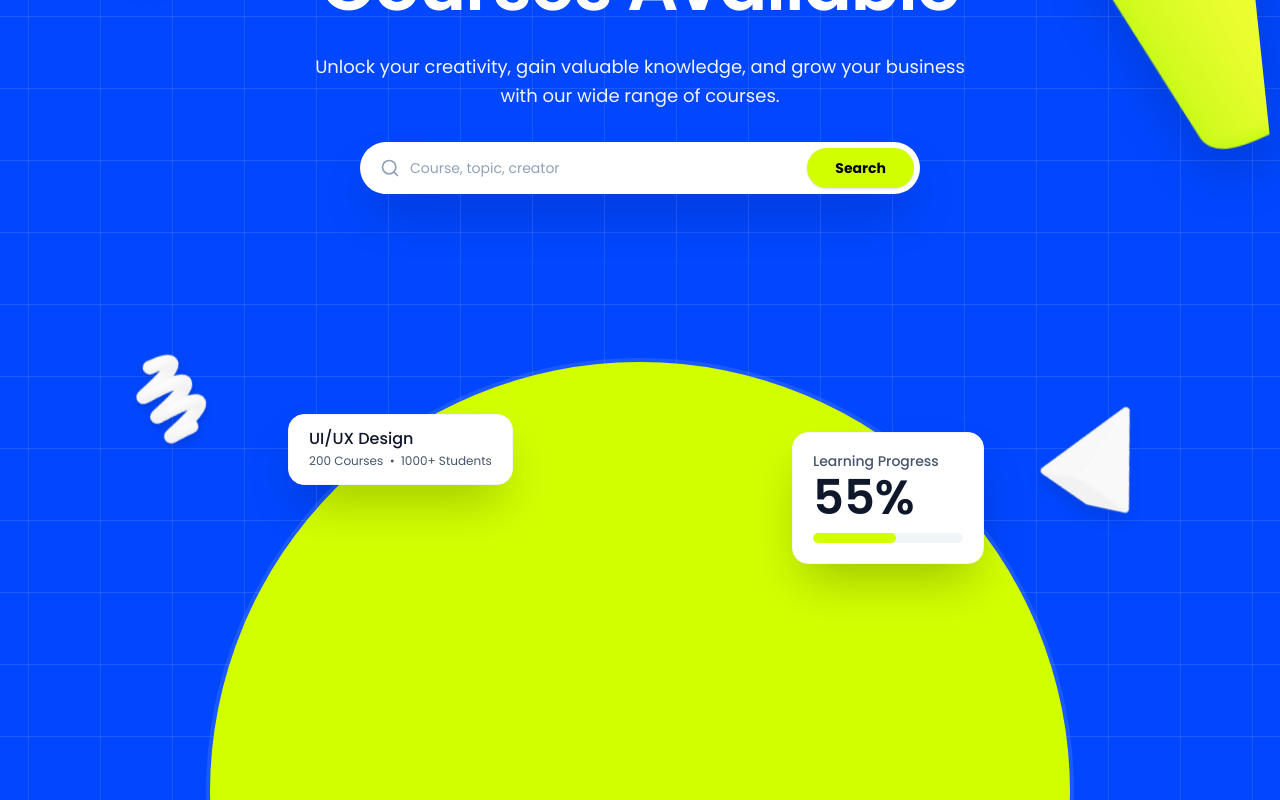
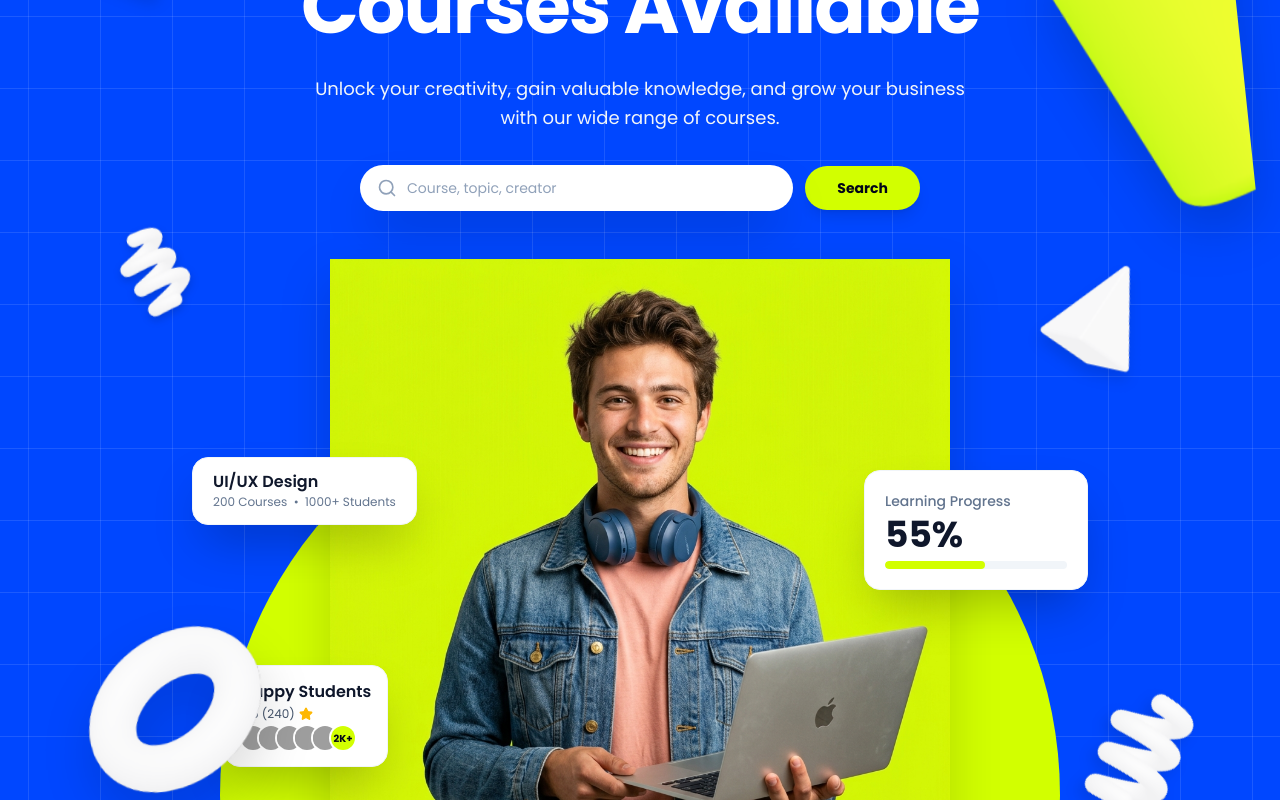
Before and after one commit to SujonRoyBD/bytespace, a Next.js app: page / in a window 1280 px wide. Shown: the part 280-1080 px from the top of the page. Built offline with nearby package versions, Linux system fonts and the light colour scheme; grey boxes are pictures that could not be loaded; a web font is replaced by a local one.

Commit message:
all update

```diff
--- a/src/components/home/hero-section.tsx
+++ b/src/components/home/hero-section.tsx
@@ -15,9 +15,9 @@ export function HeroSection() {
   };
 
   return (
-    <section className="w-full min-h-[750px] sm:min-h-[860px] lg:min-h-[960px] h-auto blueprint-grid text-white pt-8 sm:pt-14 pb-16 sm:pb-24 lg:pb-28 relative overflow-hidden">
+    <section className="w-full min-h-[780px] sm:min-h-[880px] lg:min-h-[960px] h-auto blueprint-grid text-white pt-10 sm:pt-16 pb-0 relative overflow-hidden flex flex-col justify-between">
       {/* 1. Yellow Pitch (Top-Left Lime Spiral) */}
-      <div className="absolute top-3 sm:top-8 left-2 sm:left-6 lg:left-12 w-16 sm:w-28 md:w-36 lg:w-48 pointer-events-none select-none z-10 animate-float-slow">
+      <div className="absolute top-4 sm:top-10 left-2 sm:left-6 lg:left-12 w-20 sm:w-36 lg:w-48 pointer-events-none select-none z-10 animate-float-slow">
         <Image
           src="/images/yellowpitch.png"
           alt="3D Yellow Pitch"
@@ -29,7 +29,7 @@ export function HeroSection() {
       </div>
 
       {/* 2. White Pitch (Mid-Left White Squiggle) */}
-      <div className="absolute top-[28%] sm:top-[34%] lg:top-[38%] left-2 sm:left-8 lg:left-28 w-10 sm:w-16 lg:w-28 pointer-events-none select-none z-10 animate-float-reverse opacity-70 sm:opacity-100">
+      <div className="absolute top-[36%] sm:top-[38%] left-3 sm:left-12 lg:left-24 w-12 sm:w-20 lg:w-28 pointer-events-none select-none z-10 animate-float-reverse opacity-90 sm:opacity-100">
         <Image
           src="/images/whitepitch.png"
           alt="3D White Squiggle"
@@ -41,7 +41,7 @@ export function HeroSection() {
       </div>
 
       {/* 3. Rounded Torus Ring (Bottom-Left Donut) */}
-      <div className="absolute bottom-2 sm:bottom-4 left-2 sm:left-6 lg:left-12 w-20 sm:w-32 md:w-44 lg:w-56 pointer-events-none select-none z-20 animate-float-slow">
+      <div className="absolute bottom-4 sm:bottom-8 left-2 sm:left-6 lg:left-12 w-24 sm:w-44 lg:w-64 pointer-events-none select-none z-20 animate-float-slow">
         <Image
           src="/images/rounded.png"
           alt="3D Rounded Torus"
@@ -53,7 +53,7 @@ export function HeroSection() {
       </div>
 
       {/* 4. Right Site (Top-Right Lime 3D Cylinder) */}
-      <div className="absolute top-2 sm:top-6 -right-2 sm:right-2 lg:right-6 w-16 sm:w-28 md:w-40 lg:w-52 pointer-events-none select-none z-10 animate-float-reverse">
+      <div className="absolute top-4 sm:top-8 -right-2 sm:right-4 lg:right-10 w-24 sm:w-40 lg:w-60 pointer-events-none select-none z-10 animate-float-reverse">
         <Image
           src="/images/rightSite.png"
           alt="3D Lime Cylinder"
@@ -65,7 +65,7 @@ export function HeroSection() {
       </div>
 
       {/* 5. Trivuj (Mid-Right White Pyramid/Triangle) */}
-      <div className="absolute top-[36%] sm:top-[42%] right-2 sm:right-10 lg:right-28 w-12 sm:w-20 lg:w-36 pointer-events-none select-none z-10 animate-float-slow opacity-70 sm:opacity-100">
+      <div className="absolute top-[40%] sm:top-[42%] right-4 sm:right-16 lg:right-28 w-14 sm:w-24 lg:w-36 pointer-events-none select-none z-10 animate-float-slow opacity-90 sm:opacity-100">
         <Image
           src="/images/trivuj.png"
           alt="3D White Triangle"
@@ -77,7 +77,7 @@ export function HeroSection() {
       </div>
 
       {/* 6. White Pitch (Bottom-Right White Squiggle) */}
-      <div className="absolute bottom-4 sm:bottom-6 right-2 sm:right-6 lg:right-16 w-14 sm:w-24 lg:w-36 pointer-events-none select-none z-10 animate-float-reverse">
+      <div className="absolute bottom-6 sm:bottom-12 right-2 sm:right-8 lg:right-16 w-16 sm:w-28 lg:w-40 pointer-events-none select-none z-10 animate-float-reverse">
         <Image
           src="/images/whitepitch.png"
           alt="3D White Pitch"
@@ -89,90 +89,92 @@ export function HeroSection() {
       </div>
 
       {/* MAIN HERO CONTENT */}
-
-      <div className="max-w-5xl mx-auto px-4 sm:px-6 lg:px-8 relative z-10 text-center space-y-4 sm:space-y-6">
+      <div className="max-w-5xl mx-auto px-4 sm:px-6 lg:px-8 relative z-10 text-center space-y-4 sm:space-y-6 pt-2">
         {/* Main Headline */}
-        <h1 className="font-semibold text-3xl sm:text-5xl md:text-6xl lg:text-[72px] leading-[115%] sm:leading-[120%] tracking-[-1%] text-center max-w-4xl mx-auto px-2">
+        <h1 className="font-bold text-3xl sm:text-5xl md:text-6xl lg:text-[76px] leading-[115%] sm:leading-[118%] tracking-tight text-center max-w-5xl mx-auto px-2 text-white">
           Get Access to Hundreds <br className="hidden sm:inline" />
           Courses Available
         </h1>
 
         {/* Subtitle */}
-        <p className="font-satoshi font-normal text-xs sm:text-base md:text-[18px] leading-[160%] tracking-[0%] text-center max-w-2xl mx-auto px-2 text-slate-100">
+        <p className="font-satoshi font-normal text-xs sm:text-base md:text-[18px] leading-[160%] text-center max-w-2xl mx-auto px-2 text-slate-100 mt-3 sm:mt-5">
           Unlock your creativity, gain valuable knowledge, and grow your
           business with our wide range of courses.
         </p>
 
-        {/* Search Bar Pill Container */}
-        <div className="max-w-md sm:max-w-xl mx-auto pt-1 sm:pt-2 pb-2 px-2">
+        {/* Search Bar Container */}
+        <div className="max-w-xl mx-auto mt-4 sm:mt-8 px-2 w-full">
           <form
             onSubmit={handleSearch}
-            className="relative flex items-center bg-white rounded-full p-1.5 pl-3.5 sm:pl-5 shadow-2xl transition-all focus-within:ring-2 focus-within:ring-[#D2FF00]/50"
+            className="flex items-center justify-center gap-2 sm:gap-3 w-full"
           >
-            <Search className="w-4 h-4 sm:w-5 sm:h-5 text-slate-400 mr-2 sm:mr-2.5 shrink-0" />
+            <div className="relative flex items-center bg-white rounded-full px-4 py-2 sm:py-3 shadow-2xl flex-1 min-w-0 border border-white/20">
+              <Search className="w-4 h-4 sm:w-5 sm:h-5 text-slate-400 mr-2.5 shrink-0" />
               <input
                 type="text"
                 value={searchQuery}
                 onChange={(e) => setSearchQuery(e.target.value)}
                 placeholder="Course, topic, creator"
-              className="w-full bg-transparent text-slate-900 text-xs sm:text-sm focus:outline-none placeholder:text-slate-400 font-normal py-1.5 sm:py-2 min-w-0"
+                className="w-full bg-transparent text-slate-900 text-xs sm:text-sm focus:outline-none placeholder:text-slate-400 font-normal min-w-0"
               />
+            </div>
             <button
               type="submit"
-              className="bg-[#D2FF00] hover:bg-[#c2ee00] text-slate-950 font-bold text-xs sm:text-sm px-4 sm:px-7 py-2 sm:py-2.5 rounded-full transition-all shrink-0 shadow-sm active:scale-95 cursor-pointer"
+              className="bg-[#D2FF00] hover:bg-[#c2ee00] text-slate-950 font-bold text-xs sm:text-sm px-5 sm:px-8 py-2.5 sm:py-3 rounded-full transition-all shrink-0 shadow-lg active:scale-95 cursor-pointer"
             >
               Search
             </button>
           </form>
         </div>
+      </div>
 
-        <div className="relative max-w-xs sm:max-w-xl mx-auto mt-6 sm:mt-10 flex items-center justify-center">
-          {/* Subtle Ambient Glow behind Circle */}
-          <div className="absolute w-[240px] h-[240px] sm:w-[420px] sm:h-[420px] md:w-[600px] md:h-[600px] lg:w-[860px] lg:h-[860px] rounded-full blur-3xl pointer-events-none scale-105" />
+      {/* CENTERPIECE SHOWCASE (Lime Circle + Student Image + Floating Cards) */}
+      <div className="relative w-full max-w-5xl mx-auto mt-8 sm:mt-12 flex items-end justify-center z-10 min-h-[340px] xs:min-h-[400px] sm:min-h-[500px] lg:min-h-[580px] overflow-visible">
+        {/* Giant Lime Green Circle Background */}
+        <div className="absolute bottom-0 w-[280px] h-[280px] xs:w-[340px] xs:h-[340px] sm:w-[540px] sm:h-[540px] md:w-[680px] md:h-[680px] lg:w-[840px] lg:h-[840px] rounded-full bg-[#D2FF00] z-0 translate-y-[35%] sm:translate-y-[40%]" />
 
-          {/* Perfectly Proportioned Lime Green Circle */}
-          <div className="relative w-[240px] h-[240px] sm:w-[420px] sm:h-[420px] md:w-[600px] md:h-[600px] lg:w-[860px] lg:h-[860px] rounded-full bg-[#D2FF00] overflow-hidden top-12 sm:top-20 md:top-24 lg:top-30 flex items-end justify-center ring-4 ring-white/10 shrink-0">
-            {/* Student Image */}
-            {/* <Image
+        {/* Student Image Cutout */}
+        <div className="relative z-10 w-[260px] xs:w-[320px] sm:w-[460px] md:w-[540px] lg:w-[620px] h-auto flex items-end justify-center pointer-events-none select-none">
+          <Image
             src="/images/student.jpg"
-              alt="ByteSpace student learning online"
-              width={540}
-              height={540}
+            alt="ByteSpace Student"
+            width={640}
+            height={640}
             priority
-              className="w-full h-full object-cover object-top select-none pointer-events-none"
-            /> */}
+            className="w-full h-auto object-contain drop-shadow-2xl"
+          />
         </div>
 
         {/* Floating Card 1: UI/UX Design (Left) */}
-          <div className="absolute -left-1 sm:-left-6 md:-left-12 lg:-left-16 top-[15%] sm:top-[18%] lg:top-[20%] z-30 bg-white rounded-xl sm:rounded-2xl px-3 py-2 sm:px-5 sm:py-3.5 shadow-2xl border border-slate-100 text-slate-900 text-left animate-in fade-in zoom-in duration-300">
-            <div className="font-satoshi font-medium text-xs sm:text-sm md:text-[16px] leading-[120%] align-middle">
+        <div className="absolute left-1 xs:left-4 sm:left-10 lg:left-16 top-[20%] sm:top-[28%] lg:top-[32%] z-20 bg-white rounded-xl sm:rounded-2xl px-3 py-2.5 sm:px-5 sm:py-3.5 shadow-2xl border border-slate-100 text-slate-900 text-left animate-in fade-in zoom-in duration-300">
+          <div className="font-satoshi font-semibold text-xs sm:text-sm lg:text-[16px] leading-tight text-slate-900">
             UI/UX Design
           </div>
-            <div className="font-satoshi font-normal text-[10px] sm:text-xs md:text-[12px] leading-[160%] mt-0.5 whitespace-nowrap text-slate-600">
+          <div className="font-satoshi font-normal text-[10px] sm:text-xs lg:text-[12px] text-slate-500 mt-0.5 whitespace-nowrap">
             200 Courses &nbsp;•&nbsp; 1000+ Students
           </div>
         </div>
 
         {/* Floating Card 2: Learning Progress 55% (Right) */}
-          <div className="absolute -right-1 sm:-right-6 md:-right-10 lg:-right-14 top-[18%] sm:top-[20%] lg:top-[22%] z-30 bg-white rounded-xl sm:rounded-2xl p-2.5 sm:p-4 md:p-5 shadow-2xl border border-slate-100 text-slate-900 text-left w-32 sm:w-40 md:w-48 animate-in fade-in zoom-in duration-500">
-            <div className="font-satoshi font-medium text-[11px] sm:text-xs md:text-[14px] leading-[120%] align-middle text-slate-600">
+        <div className="absolute right-1 xs:right-4 sm:right-10 lg:right-16 top-[25%] sm:top-[30%] lg:top-[34%] z-20 bg-white rounded-xl sm:rounded-2xl p-2.5 sm:p-4 lg:p-5 shadow-2xl border border-slate-100 text-slate-900 text-left w-32 xs:w-40 sm:w-48 lg:w-56 animate-in fade-in zoom-in duration-500">
+          <div className="font-satoshi font-medium text-[10px] sm:text-xs lg:text-sm text-slate-500">
             Learning Progress
           </div>
-            <div className="font-semibold text-2xl sm:text-3xl md:text-[48px] leading-[120%] tracking-[-1%] align-middle text-slate-900">
+          <div className="font-bold text-xl sm:text-3xl lg:text-4xl text-slate-900 my-0.5 sm:my-1 font-sans">
             55%
           </div>
-            <div className="w-full h-1.5 sm:h-2 md:h-2.5 bg-slate-100 rounded-full overflow-hidden mt-1 sm:mt-1.5">
+          <div className="w-full h-1.5 sm:h-2 bg-slate-100 rounded-full overflow-hidden mt-1 sm:mt-1.5">
             <div className="h-full w-[55%] bg-[#D2FF00] rounded-full" />
           </div>
         </div>
 
         {/* Floating Card 3: Happy Students (Bottom Left) */}
-          <div className="absolute -left-1 sm:-left-6 md:-left-10 lg:-left-14 top-[62%] sm:top-[66%] lg:top-[70%] z-30 bg-white rounded-xl sm:rounded-2xl p-2.5 sm:p-3.5 md:p-4 shadow-2xl border border-slate-100 text-slate-900 text-left animate-in fade-in zoom-in duration-700">
-            <div className="font-satoshi font-medium text-xs sm:text-sm md:text-[16px] leading-[120%] align-middle">
+        <div className="absolute left-2 xs:left-6 sm:left-14 lg:left-24 bottom-[10%] sm:bottom-[14%] lg:bottom-[18%] z-20 bg-white rounded-xl sm:rounded-2xl p-2.5 sm:p-3.5 lg:p-4 shadow-2xl border border-slate-100 text-slate-900 text-left animate-in fade-in zoom-in duration-700">
+          <div className="font-satoshi font-semibold text-xs sm:text-sm lg:text-[16px] leading-tight text-slate-900">
             Happy Students
           </div>
           <div className="flex items-center gap-1 text-[10px] sm:text-xs font-semibold text-slate-700 my-0.5 sm:my-1">
-              <span className="font-satoshi font-normal text-[10px] sm:text-[12px] leading-[160%]">
+            <span className="font-satoshi font-normal text-[10px] sm:text-xs text-slate-600">
               4.5 (240)
             </span>
             <Star className="w-3 h-3 sm:w-3.5 sm:h-3.5 fill-[#FFB800] text-[#FFB800]" />
@@ -192,10 +194,9 @@ export function HeroSection() {
                 className="w-4 h-4 sm:w-5 sm:h-5 md:w-6 md:h-6 rounded-full object-cover ring-2 ring-white"
               />
             ))}
-              <span className="w-4 h-4 sm:w-5 sm:h-5 md:w-6 md:h-6 rounded-full bg-[#D2FF00] text-[#0f172a] text-[8px] sm:text-[9px] md:text-[10px] font-bold flex items-center justify-center ring-2 ring-white">
+            <span className="w-4 h-4 sm:w-5 sm:h-5 md:w-6 md:h-6 rounded-full bg-[#D2FF00] text-slate-950 text-[8px] sm:text-[9px] md:text-[10px] font-bold flex items-center justify-center ring-2 ring-white shrink-0">
               2K+
             </span>
-            </div>
           </div>
         </div>
       </div>
```
Lines whose indentation alone changed are shown as unchanged.
